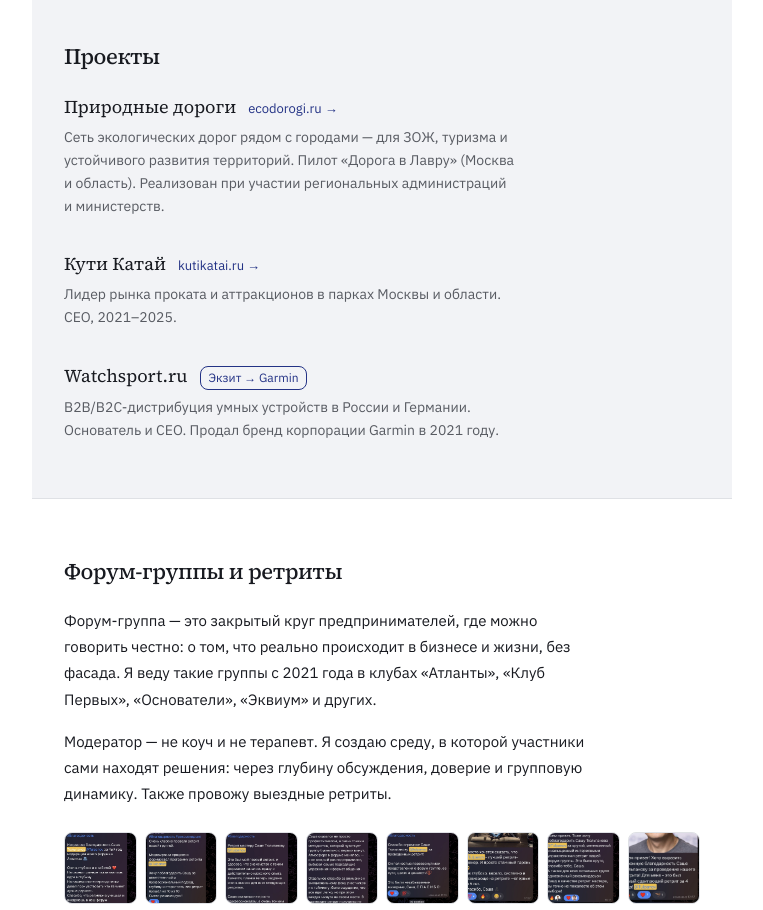
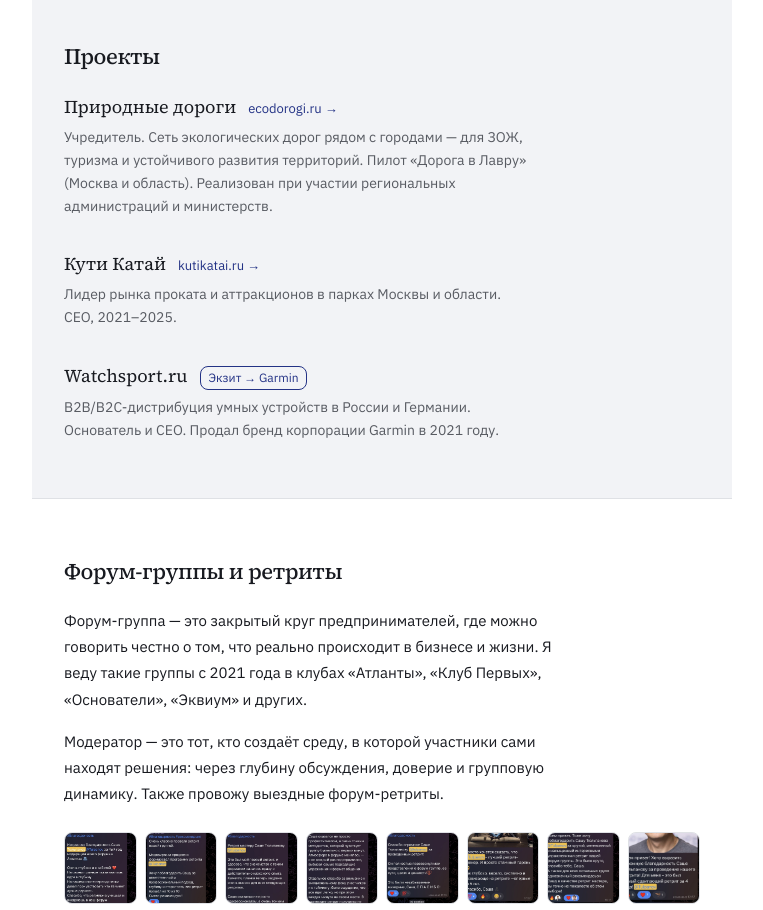
Before and after one commit to ecodorogi/tulpanov-ru, a Next.js app: page / in a window 1280 px wide. Shown: the part 640-1550 px from the top of the page, without its empty margins (258-1021 px from the left). Built offline with nearby package versions, Linux system fonts and the light colour scheme.

Commit message:
fix: учредитель Природных дорог, правки текста форум-групп

```diff
--- a/app/page.tsx
+++ b/app/page.tsx
@@ -61,7 +61,7 @@
               <a href="https://ecodorogi.ru" target="_blank" rel="noreferrer" className={styles.projectLink}>ecodorogi.ru →</a>
             </div>
             <p>
-              Сеть экологических дорог рядом с городами — для ЗОЖ, туризма и
+              Учредитель. Сеть экологических дорог рядом с городами — для ЗОЖ, туризма и
               устойчивого развития территорий. Пилот «Дорога в Лавру» (Москва
               и область). Реализован при участии региональных администраций и
               министерств.
@@ -95,14 +95,14 @@
         <h2>Форум-группы и ретриты</h2>
         <p className={styles.body}>
           Форум-группа — это закрытый круг предпринимателей, где можно
-          говорить честно: о том, что реально происходит в бизнесе и жизни,
-          без фасада. Я веду такие группы с 2021 года в клубах «Атланты»,
+          говорить честно о том, что реально происходит в бизнесе и жизни.
+          Я веду такие группы с 2021 года в клубах «Атланты»,
           «Клуб Первых», «Основатели», «Эквиум» и других.
         </p>
         <p className={styles.body}>
-          Модератор — не коуч и не терапевт. Я создаю среду, в которой
+          Модератор — это тот, кто создаёт среду, в которой
           участники сами находят решения: через глубину обсуждения, доверие
-          и групповую динамику. Также провожу выездные ретриты.
+          и групповую динамику. Также провожу выездные форум-ретриты.
         </p>
 
         <Reviews />
```
